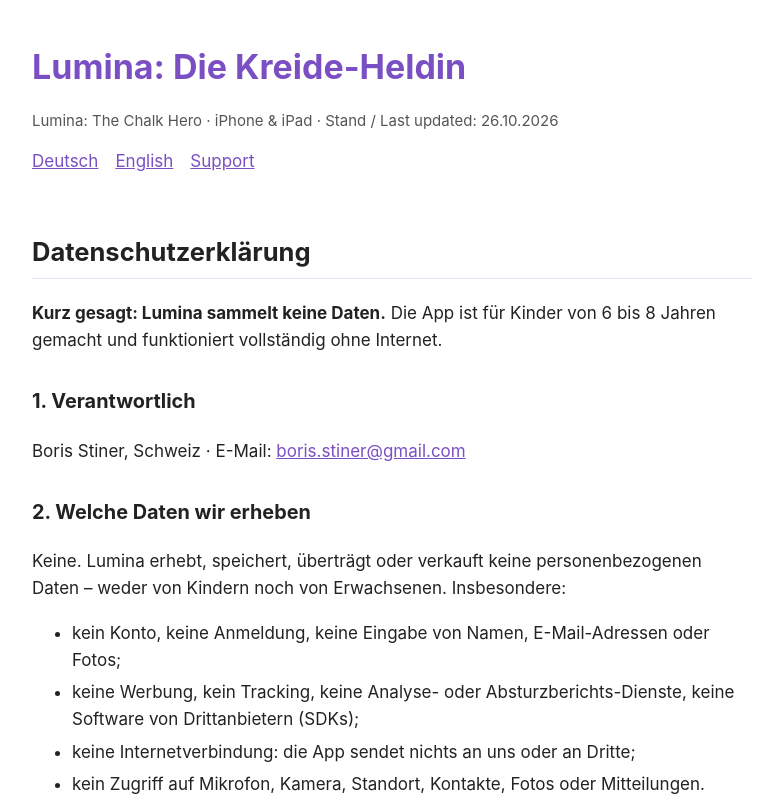
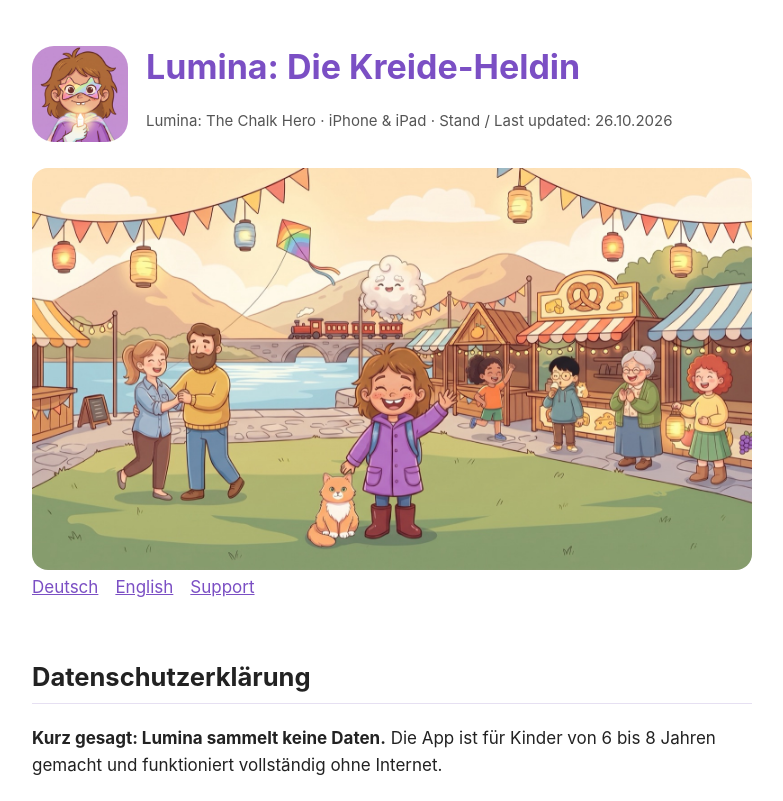
Before and after one commit to stboris/apps, a plain HTML site: page lumina/index.html in a window 1280 px wide. Shown: the top 801 px of the page, without its empty margins (248-1031 px from the left). Drawn offline with Linux system fonts and the light colour scheme.

Commit message:
Lumina on the start page; icon and picture on the Lumina page

```diff
--- a/lumina/index.html
+++ b/lumina/index.html
@@ -3,6 +3,7 @@
 <head>
 <meta charset="utf-8">
 <meta name="viewport" content="width=device-width, initial-scale=1">
+<link rel="icon" href="icon.png">
 <title>Lumina – Datenschutz &amp; Support / Privacy &amp; Support</title>
 <style>
   :root { --ink: #222; --muted: #555; --accent: #7b4fc4; --line: #e6e0f2; --bg: #fff; }
@@ -11,11 +12,14 @@
   h1 { color: var(--accent); margin-bottom: .2em; } h2 { margin-top: 2.2em; border-bottom: 1px solid var(--line); padding-bottom: .2em; } h3 { margin-top: 1.6em; }
   .muted { color: var(--muted); font-size: 15px; } a { color: var(--accent); }
   nav a { margin-right: 1em; } li { margin: .3em 0; }
+  .hero { display: flex; gap: 18px; align-items: center; } .hero img { width: 96px; height: 96px; border-radius: 22px; flex: none; } .hero h1 { margin: 0; }
+  .scene { width: 100%; height: auto; border-radius: 16px; margin: 20px 0 4px; display: block; }
 </style>
 </head>
 <body>
-<h1>Lumina: Die Kreide-Heldin</h1>
-<p class="muted">Lumina: The Chalk Hero · iPhone &amp; iPad · Stand / Last updated: 26.10.2026</p>
+<header class="hero"><img src="icon.png" alt="" width="96" height="96"><div><h1>Lumina: Die Kreide-Heldin</h1>
+<p class="muted">Lumina: The Chalk Hero · iPhone &amp; iPad · Stand / Last updated: 26.10.2026</p></div></header>
+<img class="scene" src="finale.jpg" width="1600" height="892" alt="Lina winkt am Seefest, umgeben von Familie und Freunden / Lina waving at the lake festival with her family and friends">
 <nav><a href="#de">Deutsch</a><a href="#en">English</a><a href="#support">Support</a></nav>
 
 <section id="de" lang="de">
```
Also changed, not shown: index.html (+3 -3 lines), icons/lumina.png (added), lumina/finale.jpg (added), lumina/icon.png (added).
